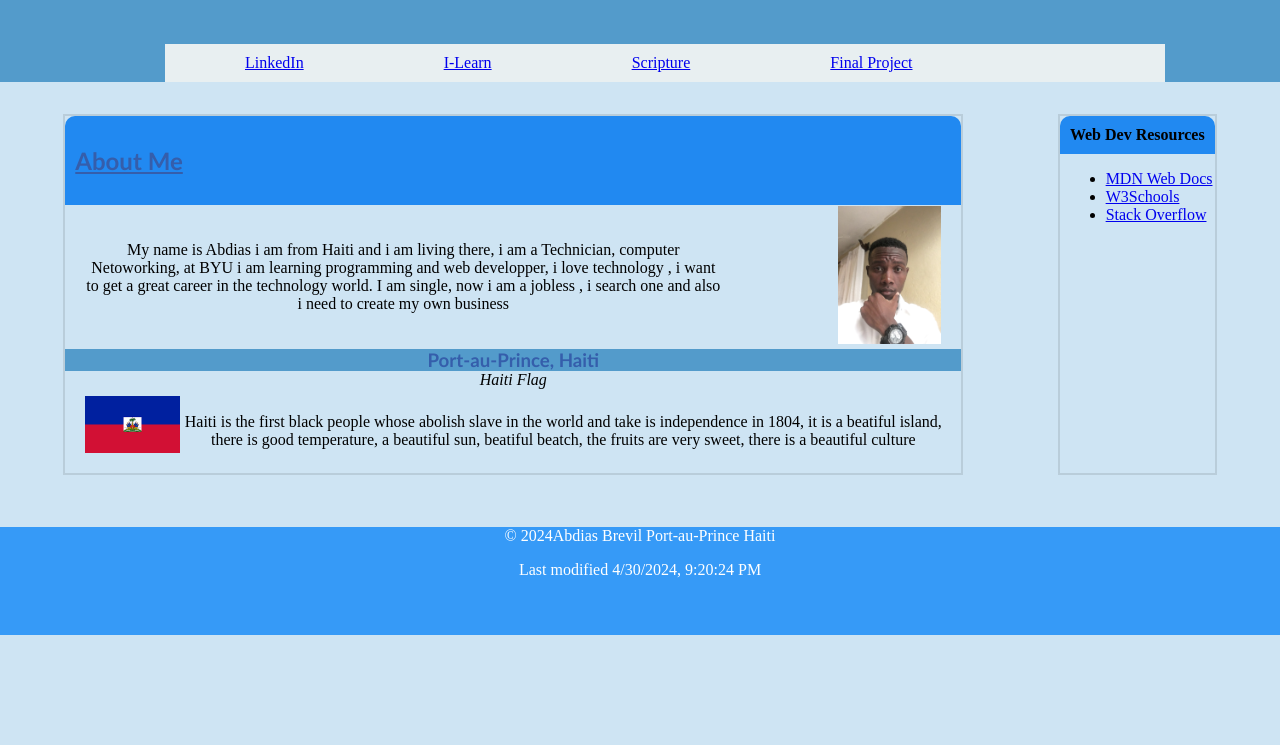
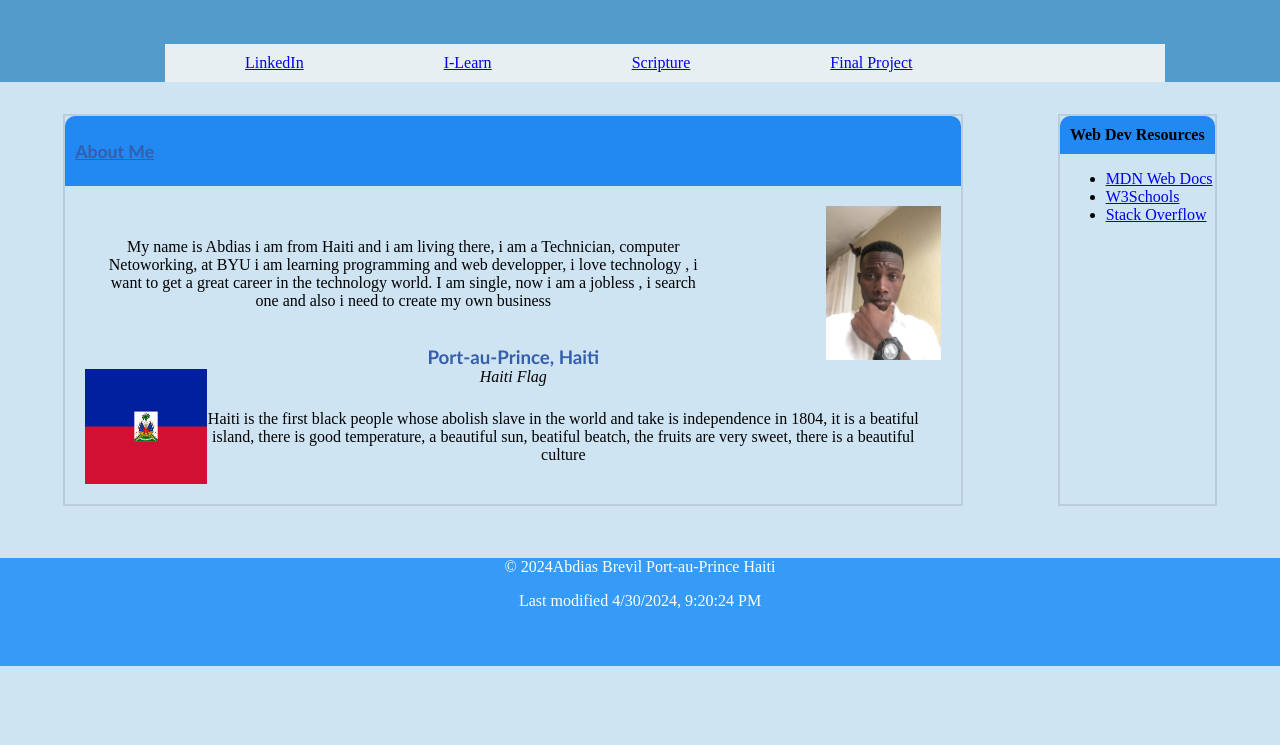
Before and after one commit to abby996/wdd131web, a plain HTML site: page week01/basic-layout.html in a window 1280 px wide. Shown: the part 55-800 px from the top of the page. Drawn offline with Linux system fonts and the light colour scheme; a web font is replaced by a local one.

Commit message:
About me

```diff
--- a/week01/basic-layout.html
+++ b/week01/basic-layout.html
@@ -4,7 +4,7 @@
     <meta charset="UTF-8">
     <meta name="viewport" content="width=device-width, initial-scale=1.0">
     <title>WDD 131 - Dynamic Web Fundamentals - Abdias Brevil</title>
-    <meta description="WDD 131 - Dynamic Web Fundamentals - Abdias Brevil ">
+    <meta description= "" content="WDD 131 - Dynamic Web Fundamentals - Abdias Brevil ">
     <meta author="abdias">
     <link href="styles/layout.css" rel="stylesheet">
 
@@ -15,7 +15,7 @@
 <body>
 
     <header class="header">
-        <h1>WDD131 - Dynamic Web Fundamentals </h1>
+        <h1>WDD131 - Dynamic Web Fundamentals - Abdias Brevil </h1>
 
          <nav>
             <ul>
@@ -33,6 +33,7 @@
                 <h2>About Me</h2>
             </aside>
 
+            <div class="card-content">
             <P class="about-me">
                 My name is Abdias i am from Haiti and i am living there, i am a Technician, computer Netoworking, at BYU i am learning programming and web developper, i love technology , i want to get a great career in the technology world. I am single, now i am a jobless , i search one and also i need to create my own business
             </P>
@@ -46,7 +47,7 @@
             </em>
             <p class="about-haiti">
                 Haiti is the first black people whose abolish slave in the world and take is independence in 1804, it is a beatiful island, there is good temperature, a beautiful sun, beatiful beatch, the fruits are very sweet, there is a beautiful culture  </p>
-
+        </div>
         </section>
 
         <section class="card">
--- a/week01/styles/layout.css
+++ b/week01/styles/layout.css
@@ -52,7 +52,7 @@ h2
 
  font-family:'Trebuchet MS', 'Lucida Sans Unicode', 'Lucida Grande', 'Lucida Sans', Arial, sans-serif;
  display: block;
- font-size: 1.5em;
+ font-size: 1.1em;
  margin-block-start: 0.83em;
  margin-block-end: 0.83em;
  margin-inline-start: 0px;
@@ -65,7 +65,7 @@ h3{
     text-align: center;
     color: #355eab;
 
- background-color: rgba(32, 125, 187, 0.7);
+
  font-family:'Trebuchet MS', 'Lucida Sans Unicode', 'Lucida Grande', 'Lucida Sans', Arial, sans-serif;
 }
 
@@ -318,8 +318,8 @@ aside {
 		position: absolute;
 		bottom: 0;
 		left: 0;
-		max-width: 15%;
-		height: auto;
+		max-width: 18%;
+		height: 40%;
 		border-radius: 10px;
 		padding: 20px;
 	}
@@ -369,10 +369,27 @@ aside {
 
 
 
-		a:-webkit-any-link {
+		a {
 
 			cursor: pointer;
 			text-decoration: underline;
 
 
 		}
+
+div{
+
+            display: block;
+            unicode-bidi: isolate;
+        }
+.card-content {
+
+    padding: 1rem;
+    padding-top: 1rem;
+    padding-right: 1rem;
+    padding-bottom: 1rem;
+    padding-left: 1rem;
+    grid-row: span 2;
+    grid-row-start: span 2;
+    grid-row-end: auto;
+}
```
